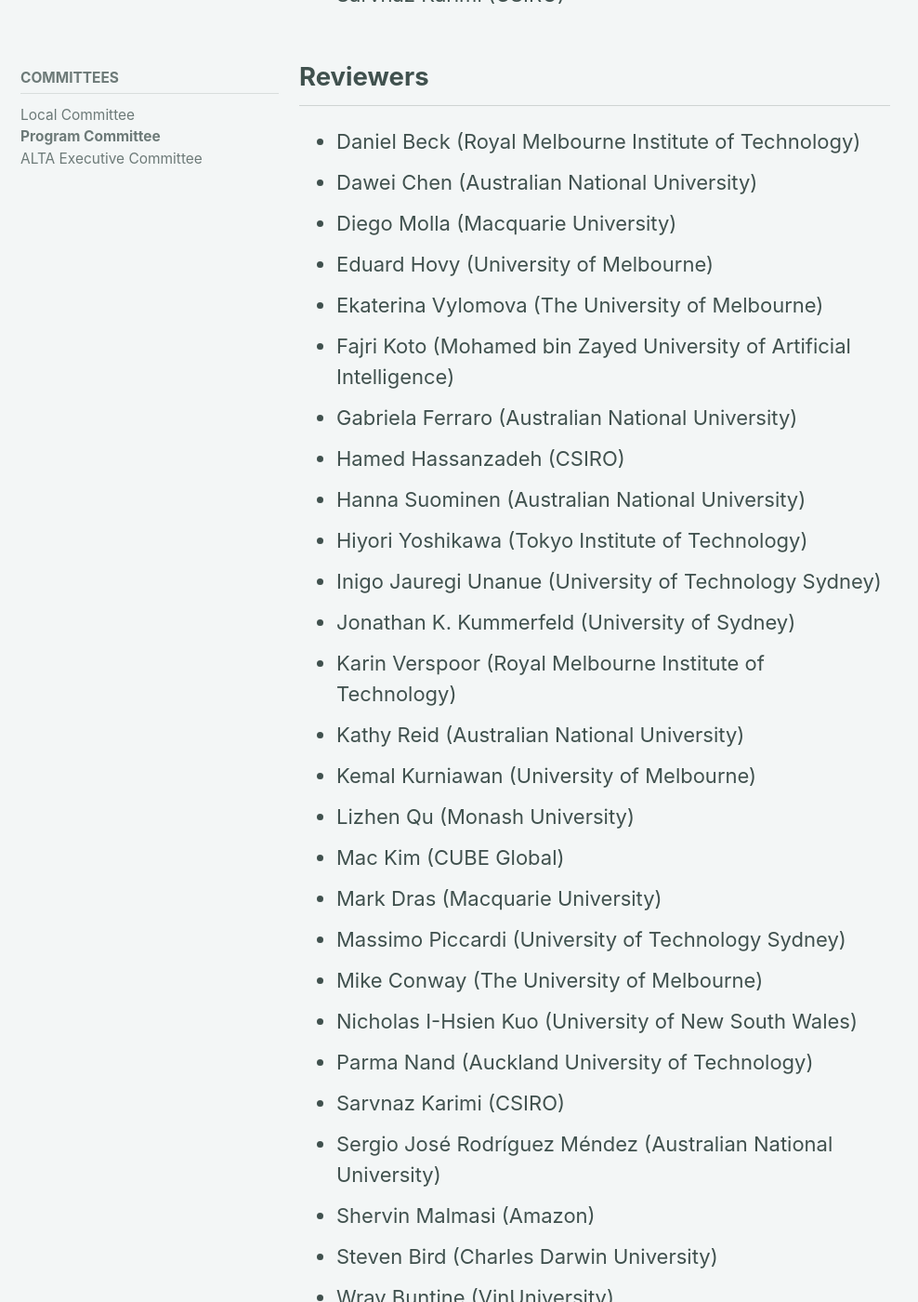
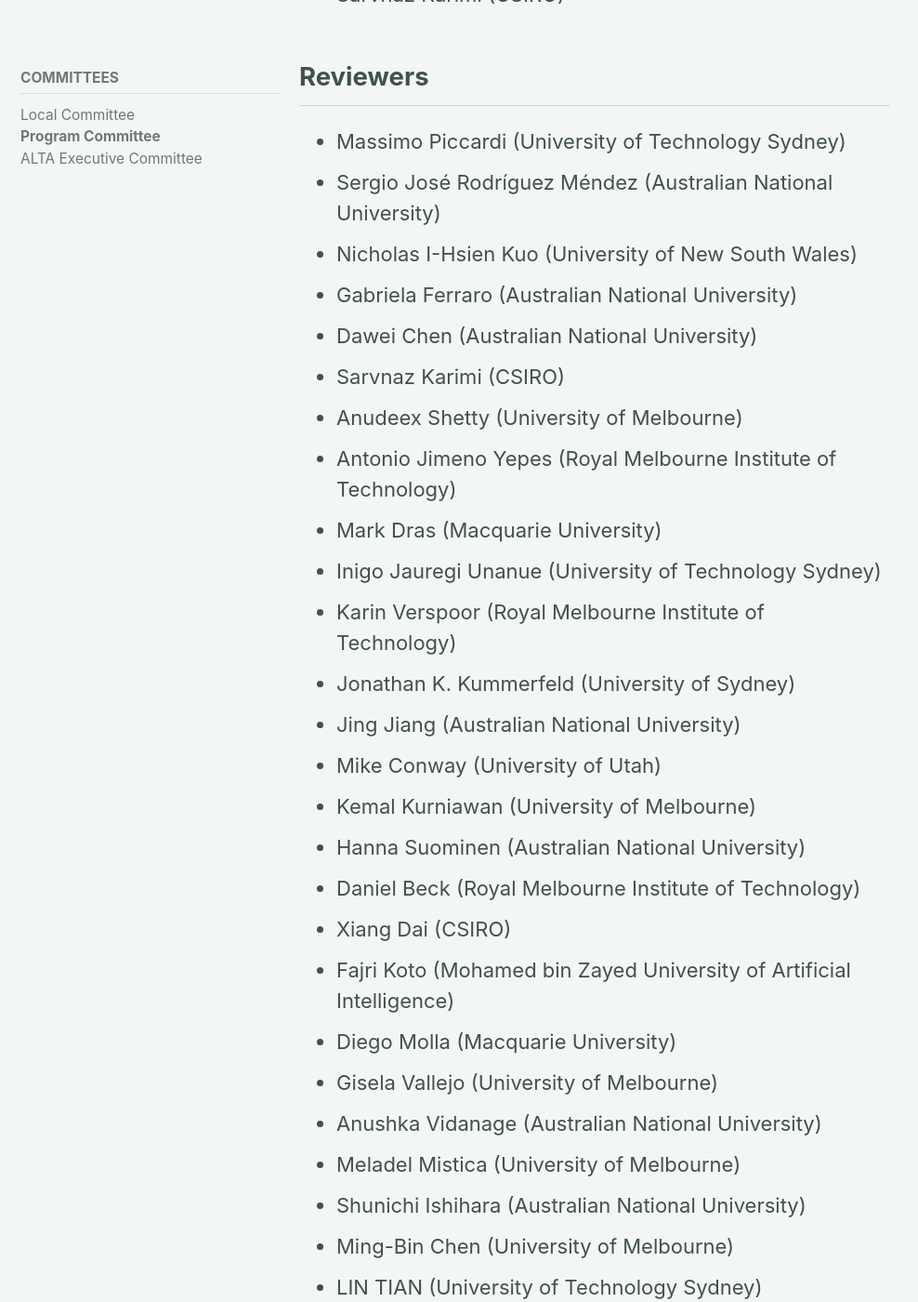
Before and after one commit to jkkummerfeld/alta2025, a Jekyll site: the page built from _pages/committees/reviewers.md, in a window 1280 px wide and 1400 px high, scrolled down 430 px. Shown: the whole window at 93% size, without its empty margins (0-988 px from the left). Built offline with Jekyll 4.4.1, drawn with Linux system fonts in a browser that asks for light colours; cached includes are drawn as plain includes; some of the changed text lies outside the part shown.

Commit message:
Update reviewers

```diff
--- a/_pages/committees/reviewers.md
+++ b/_pages/committees/reviewers.md
@@ -13,33 +13,33 @@ sidebar:
 - Sarvnaz Karimi (CSIRO)
 
 ## Reviewers
+- Massimo Piccardi (University of Technology Sydney)
+- Sergio José Rodríguez Méndez (Australian National University)
+- Nicholas I-Hsien Kuo (University of New South Wales)
+- Gabriela Ferraro (Australian National University)
+- Dawei Chen (Australian National University)
+- Sarvnaz Karimi (CSIRO)
+- Anudeex Shetty (University of Melbourne)
+- Antonio Jimeno Yepes (Royal Melbourne Institute of Technology)
+- Mark Dras (Macquarie University)
+- Inigo Jauregi Unanue (University of Technology Sydney)
+- Karin Verspoor (Royal Melbourne Institute of Technology)
+- Jonathan K. Kummerfeld (University of Sydney)
+- Jing Jiang (Australian National University)
+- Mike Conway (University of Utah)
+- Kemal Kurniawan (University of Melbourne)
+- Hanna Suominen (Australian National University)
 - Daniel Beck (Royal Melbourne Institute of Technology)
-- Dawei Chen (Australian National University)
+- Xiang Dai (CSIRO)
+- Fajri Koto (Mohamed bin Zayed University of Artificial Intelligence)
 - Diego Molla (Macquarie University)
-- Eduard Hovy (University of Melbourne)
-- Ekaterina Vylomova (The University of Melbourne)
-- Fajri Koto (Mohamed bin Zayed University of Artificial Intelligence)
-- Gabriela Ferraro (Australian National University)
-- Hamed Hassanzadeh (CSIRO)
-- Hanna Suominen (Australian National University)
-- Hiyori Yoshikawa (Tokyo Institute of Technology)
-- Inigo Jauregi Unanue (University of Technology Sydney)
-- Jonathan K. Kummerfeld (University of Sydney)
-- Karin Verspoor (Royal Melbourne Institute of Technology)
-- Kathy Reid (Australian National University)
-- Kemal Kurniawan (University of Melbourne)
-- Lizhen Qu (Monash University)
-- Mac Kim (CUBE Global)
-- Mark Dras (Macquarie University)
-- Massimo Piccardi (University of Technology Sydney)
-- Mike Conway (The University of Melbourne)
-- Nicholas I-Hsien Kuo (University of New South Wales)
-- Parma Nand (Auckland University of Technology)
-- Sarvnaz Karimi (CSIRO)
-- Sergio José Rodríguez Méndez (Australian National University)
-- Shervin Malmasi (Amazon)
-- Steven Bird (Charles Darwin University)
-- Wray Buntine (VinUniversity)
-- Xiang Dai (CSIRO)
-- Xiuzhen Zhang (Royal Melbourne Institute of Technology)
-- Yulia Otmakhova (The University of Melbourne)
+- Gisela Vallejo (University of Melbourne)
+- Anushka Vidanage (Australian National University)
+- Meladel Mistica (University of Melbourne)
+- Shunichi Ishihara (Australian National University)
+- Ming-Bin Chen (University of Melbourne)
+- LIN TIAN (University of Technology Sydney)
+- Rongxin Zhu (University of Melbourne)
+- Ekaterina Vylomova (University of Melbourne)
+- Rena Wei Gao (University of Melbourne)
+- Jey Han Lau (University of Melbourne)
```
